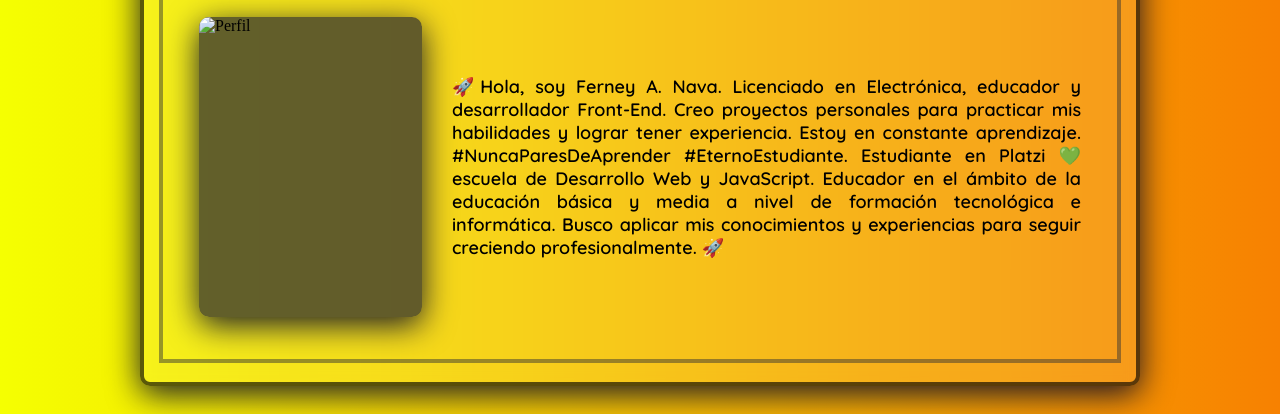
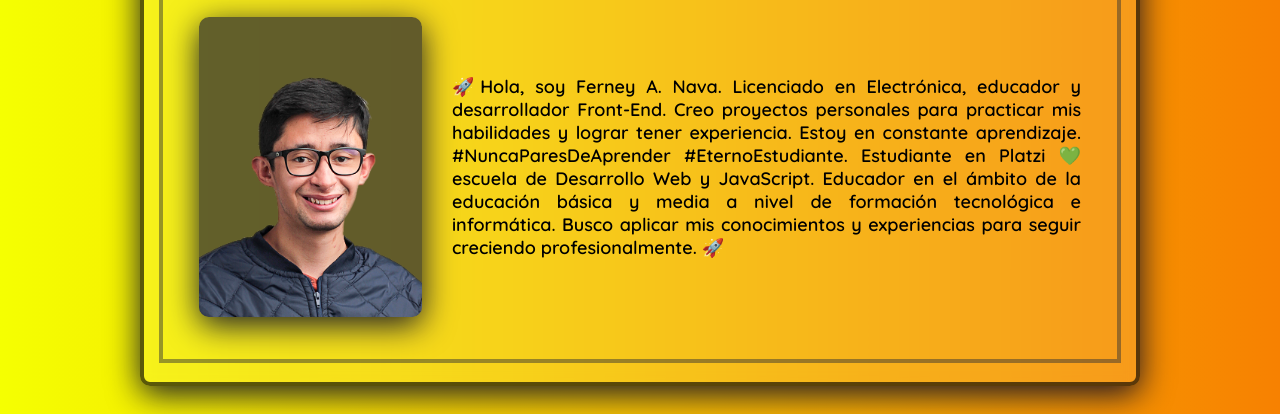
Before and after one commit to ferneynava/ferneynava., a plain HTML site: page index.html in a window 1280 px wide. Shown: the part 257-671 px from the top of the page. Drawn offline with Linux system fonts and the light colour scheme; the site is published under a folder, as on GitHub Pages, so addresses that start at the root find nothing.

Commit message:
:bug: [Fix] error de la foto
[Fix] error de la foto

```diff
--- a/index.html
+++ b/index.html
@@ -26,7 +26,7 @@
                     </div>
                     <div class="container_description">
                         <div class="imagen_perfil">
-                            <img class="foto" src="/Imagenes/Foto sin fondo.png" alt="Perfil">
+                            <img class="foto" src="./Imagenes/Foto sin fondo.png" alt="Perfil">
                         </div>
                         <div class="description">
                             <p>🚀Hola, soy Ferney A. Nava. Licenciado en Electrónica, educador y desarrollador Front-End. Creo proyectos personales para practicar mis habilidades y lograr
```
